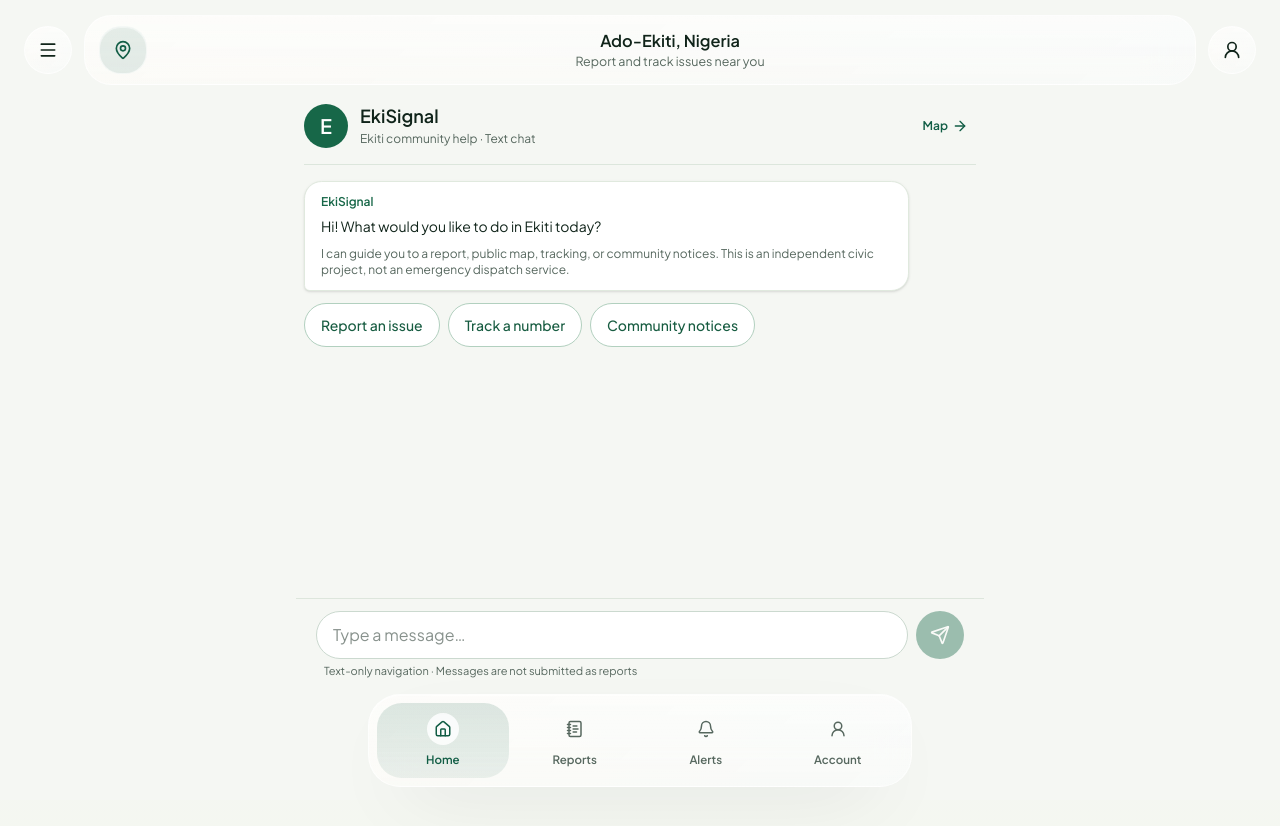
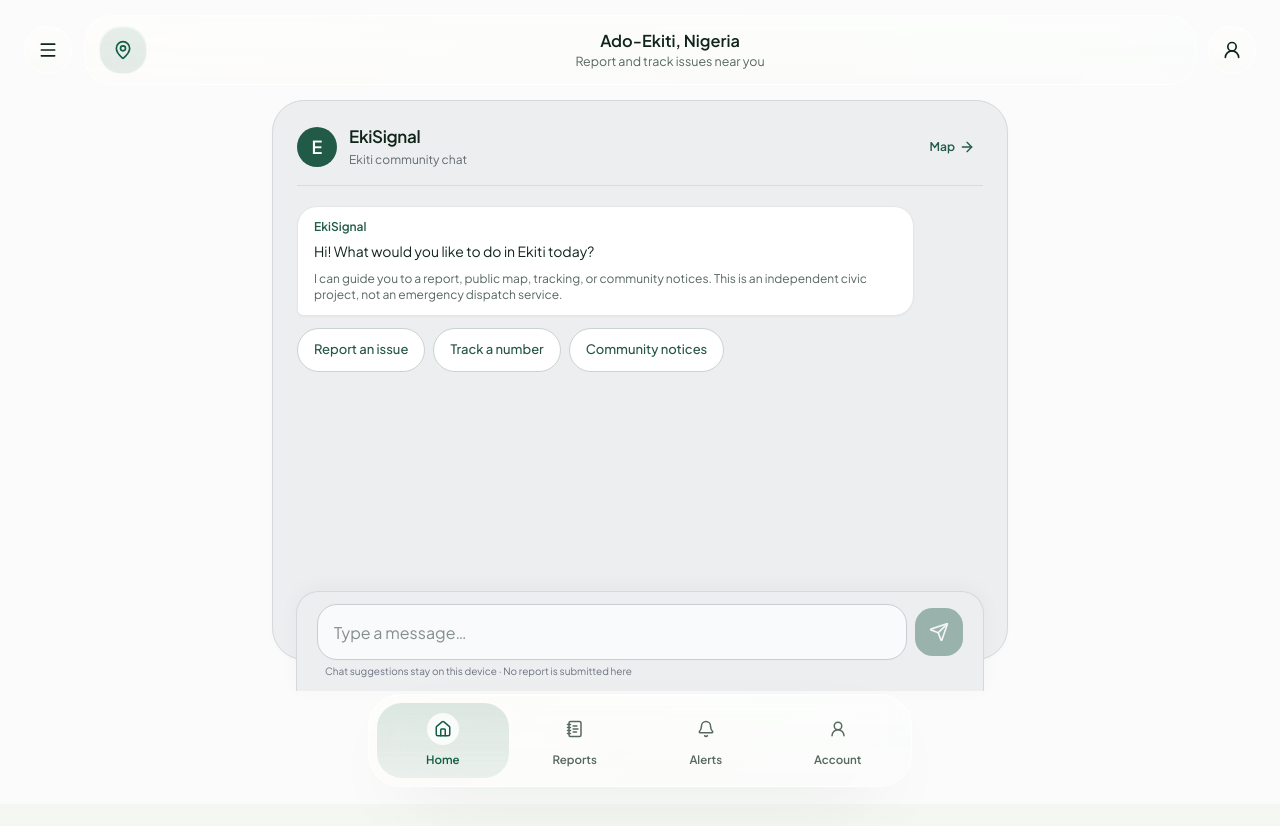
Before and after one commit to oprahayo/eki-suggest, a Next.js app: page / in a window 1280 px wide. Shown: the top 826 px of the page. Built offline with nearby package versions, Linux system fonts and the light colour scheme.

Commit message:
Align EkiSignal home with minimal neutral chat reference, no voice

```diff
--- a/src/components/citizen/home-screen.tsx
+++ b/src/components/citizen/home-screen.tsx
@@ -81,31 +81,31 @@ export function HomeScreen() {
   }
 
   return (
-    <section className="relative min-h-[100dvh] bg-[#f5f7f3] px-3 pt-[calc(6.5rem+env(safe-area-inset-top))] pb-[calc(12.5rem+env(safe-area-inset-bottom))] text-foreground sm:px-5">
-      <div className="mx-auto w-full max-w-2xl">
-        <header className="mb-4 flex items-center gap-3 border-b border-[#dce6dc] pb-4">
-          <div className="flex size-11 shrink-0 items-center justify-center rounded-full bg-[#176748] text-xl font-semibold text-white" aria-hidden="true">E</div>
+    <section className="relative min-h-[100dvh] bg-[#fafbfa] px-2 pt-[calc(6.25rem+env(safe-area-inset-top))] pb-[calc(9rem+env(safe-area-inset-bottom))] text-foreground sm:px-5">
+      <div className="mx-auto min-h-[calc(100dvh-14rem)] w-full max-w-[46rem] rounded-[1.8rem] border border-[#d5d9dc] bg-[#eceef0] px-3 py-4 shadow-[0_1px_4px_rgba(15,23,42,0.025)] sm:min-h-[calc(100dvh-15rem)] sm:rounded-[2rem] sm:px-6 sm:py-6">
+        <header className="mb-5 flex items-center gap-3 border-b border-[#d8dce0] pb-4">
+          <div className="flex size-10 shrink-0 items-center justify-center rounded-full bg-[#215b47] text-lg font-semibold text-white" aria-hidden="true">E</div>
           <div className="min-w-0 flex-1">
-            <h1 className="text-lg font-semibold leading-tight">EkiSignal</h1>
-            <p className="mt-1 text-xs text-muted-foreground">Ekiti community help · Text chat</p>
+            <h1 className="text-[17px] font-semibold leading-tight tracking-[-0.02em]">EkiSignal</h1>
+            <p className="mt-1 text-xs text-[#626b70]">Ekiti community chat</p>
           </div>
           {lines.length > 0 ? (
             <button
               type="button"
               onClick={() => setLines([])}
-              className="min-h-11 rounded-xl px-3 text-xs font-semibold text-primary"
+              className="min-h-11 rounded-xl px-3 text-xs font-medium text-[#475569] hover:bg-[#dde0e3]"
             >
               Clear
             </button>
           ) : null}
-          <Link href="/reports" className="inline-flex min-h-11 items-center rounded-xl px-2 text-xs font-semibold text-primary">
+          <Link href="/reports" className="inline-flex min-h-11 items-center rounded-xl px-2 text-xs font-semibold text-[#215b47] hover:underline">
             Map <ArrowRight className="ml-1 size-4" aria-hidden="true" />
           </Link>
         </header>
 
-        <div role="log" aria-label="EkiSignal text conversation" aria-live="polite" className="flex flex-col items-start gap-3">
-          <div className="max-w-[90%] rounded-[1.1rem] rounded-bl-[0.35rem] border border-[#e0e9de] bg-white px-4 py-3 text-sm leading-6 shadow-sm">
-            <span className="mb-1 block text-xs font-semibold text-[#176748]">EkiSignal</span>
+        <div role="log" aria-label="EkiSignal text conversation" aria-live="polite" className="flex flex-col items-start gap-3 pb-4">
+          <div className="max-w-[90%] rounded-[1.25rem] rounded-bl-[0.4rem] border border-[#e3e5e7] bg-white px-4 py-3 text-sm leading-6 shadow-[0_1px_2px_rgba(0,0,0,0.035)]">
+            <span className="mb-1 block text-xs font-semibold text-[#215b47]">EkiSignal</span>
             <p>Hi! What would you like to do in Ekiti today?</p>
             <p className="mt-2 text-xs text-muted-foreground">
               I can guide you to a report, public map, tracking, or community notices. This is an independent civic project, not an emergency dispatch service.
@@ -114,13 +114,13 @@ export function HomeScreen() {
 
           {lines.length === 0 ? (
             <div className="flex max-w-full flex-wrap gap-2" aria-label="Start a conversation">
-              <Link href="/report/new" className="inline-flex min-h-11 items-center rounded-full border border-[#b2d0bf] bg-white px-4 py-2 text-sm font-medium text-[#175c41]">
+              <Link href="/report/new" className="inline-flex min-h-11 items-center rounded-full border border-[#cbd3d0] bg-white px-4 py-2 text-[13px] font-medium text-[#245641] transition-colors hover:border-[#7ea791] hover:bg-[#f6faf7]">
                 Report an issue
               </Link>
-              <Link href="/track" className="inline-flex min-h-11 items-center rounded-full border border-[#b2d0bf] bg-white px-4 py-2 text-sm font-medium text-[#175c41]">
+              <Link href="/track" className="inline-flex min-h-11 items-center rounded-full border border-[#cbd3d0] bg-white px-4 py-2 text-[13px] font-medium text-[#245641] transition-colors hover:border-[#7ea791] hover:bg-[#f6faf7]">
                 Track a number
               </Link>
-              <Link href="/alerts" className="inline-flex min-h-11 items-center rounded-full border border-[#b2d0bf] bg-white px-4 py-2 text-sm font-medium text-[#175c41]">
+              <Link href="/alerts" className="inline-flex min-h-11 items-center rounded-full border border-[#cbd3d0] bg-white px-4 py-2 text-[13px] font-medium text-[#245641] transition-colors hover:border-[#7ea791] hover:bg-[#f6faf7]">
                 Community notices
               </Link>
             </div>
@@ -131,16 +131,16 @@ export function HomeScreen() {
               key={line.id}
               className={
                 line.sender === "resident"
-                  ? "self-end max-w-[88%] rounded-[1.1rem] rounded-br-[0.35rem] bg-[#d8eee0] px-4 py-3 text-sm leading-6 text-[#143b29] shadow-sm wrap-break-word"
-                  : "max-w-[90%] rounded-[1.1rem] rounded-bl-[0.35rem] border border-[#e0e9de] bg-white px-4 py-3 text-sm leading-6 shadow-sm wrap-break-word"
+                  ? "self-end max-w-[88%] rounded-[1.25rem] rounded-br-[0.4rem] bg-[#d9eee2] px-4 py-3 text-sm leading-6 text-[#173c2b] shadow-sm wrap-break-word"
+                  : "max-w-[90%] rounded-[1.25rem] rounded-bl-[0.4rem] border border-[#e3e5e7] bg-white px-4 py-3 text-sm leading-6 shadow-sm wrap-break-word"
               }
             >
               {line.sender === "ekisignal" ? (
-                <span className="mb-1 block text-xs font-semibold text-[#176748]">EkiSignal</span>
+                <span className="mb-1 block text-xs font-semibold text-[#215b47]">EkiSignal</span>
               ) : null}
               <p className="whitespace-pre-wrap">{line.text}</p>
               {line.href && line.linkLabel ? (
-                <Link href={line.href} className="mt-3 inline-flex min-h-11 items-center gap-1 rounded-xl border border-[#aac9b6] bg-[#f5faf6] px-3 py-2 text-sm font-semibold text-[#176748]">
+                <Link href={line.href} className="mt-3 inline-flex min-h-11 items-center gap-1 rounded-xl border border-[#bcd3c6] bg-[#f6faf7] px-3 py-2 text-sm font-semibold text-[#215b47]">
                   {line.linkLabel} <ArrowRight className="size-4" aria-hidden="true" />
                 </Link>
               ) : null}
@@ -151,7 +151,7 @@ export function HomeScreen() {
       </div>
 
       <form
-        className="fixed inset-x-0 z-[90] mx-auto w-full max-w-[43rem] border-t border-[#dde6dc] bg-[#f5f7f3] px-3 py-3 sm:px-5"
+        className="fixed inset-x-0 z-[90] mx-auto w-full max-w-[43rem] rounded-t-[1.4rem] border border-b-0 border-[#d5d9dc] bg-[#eceef0] px-3 pb-3 pt-3 shadow-[0_-4px_20px_rgba(15,23,42,0.035)] sm:px-5"
         style={{ bottom: "calc(6.8rem + env(safe-area-inset-bottom))" }}
         onSubmit={(event) => { event.preventDefault(); sendMessage() }}
       >
@@ -167,20 +167,18 @@ export function HomeScreen() {
             onChange={(event) => setDraft(event.target.value)}
             maxLength={600}
             placeholder="Type a message…"
-            className="h-12 min-w-0 flex-1 rounded-full border border-[#cbd9cf] bg-white px-4 text-base outline-offset-2 focus-visible:outline-2 focus-visible:outline-[#176748]"
+            className="h-14 min-w-0 flex-1 rounded-[1.25rem] border border-[#c9cdd1] bg-[#f9fafb] px-4 text-base outline-offset-2 focus-visible:outline-2 focus-visible:outline-[#215b47]"
           />
           <button
             type="submit"
             aria-label="Send message"
             disabled={!draft.trim()}
-            className="flex size-12 shrink-0 items-center justify-center rounded-full bg-[#176748] text-white disabled:opacity-40"
+            className="flex size-12 shrink-0 items-center justify-center rounded-[1.1rem] bg-[#215b47] text-white disabled:opacity-40"
           >
             <Send className="size-5" aria-hidden="true" />
           </button>
         </div>
-        <p className="mt-1 px-2 text-[11px] text-muted-foreground">
-          Text-only navigation · Messages are not submitted as reports
-        </p>
+        <p className="mt-1 px-2 text-[10px] text-[#6b7280]">Chat suggestions stay on this device · No report is submitted here</p>
       </form>
     </section>
   )
```
